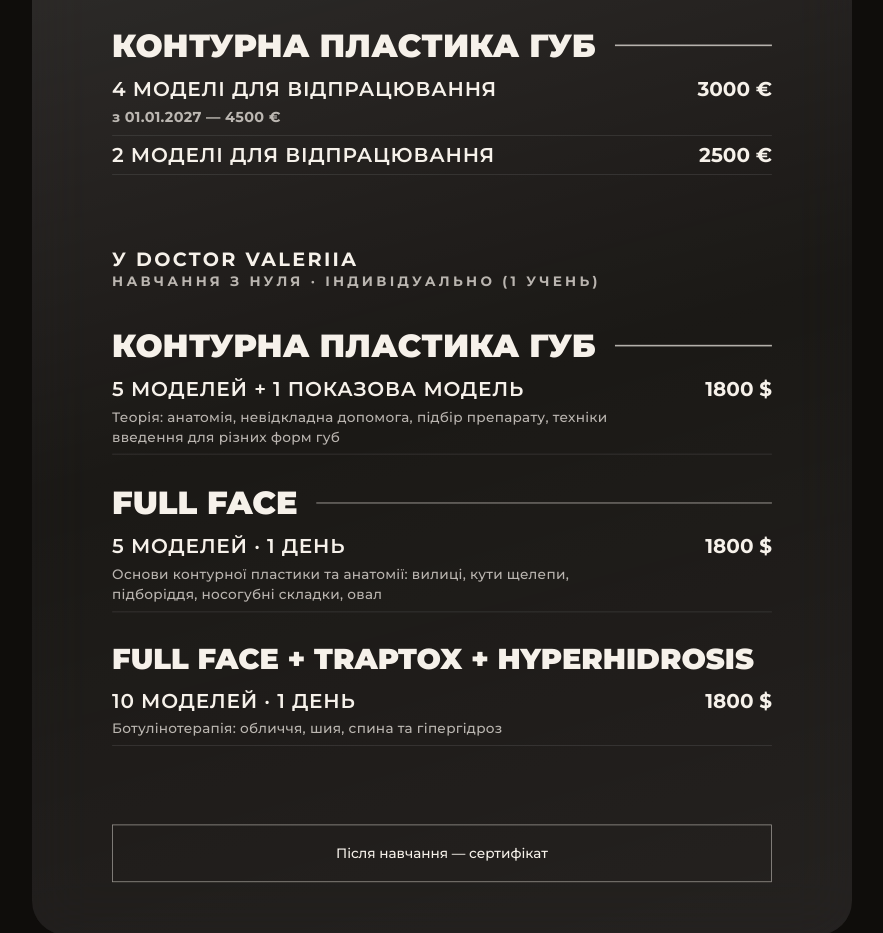
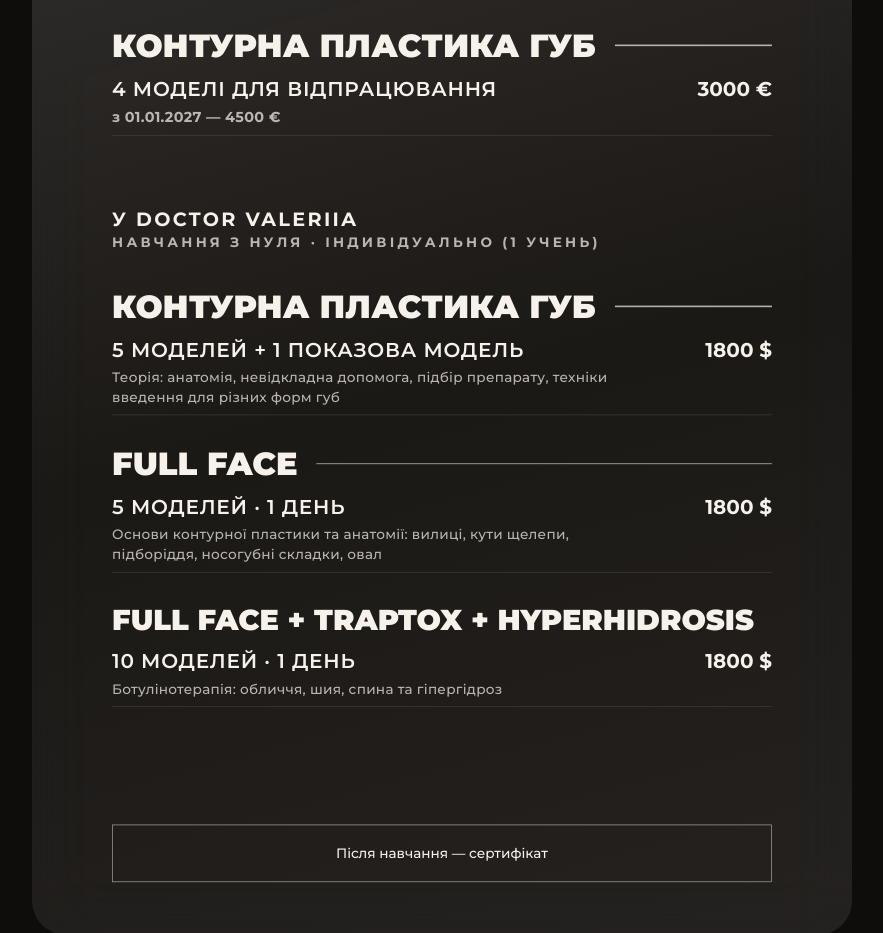
Before and after one commit to MarchelVideo/kondra-price, a plain HTML site: page index.html in a window 1280 px wide. Shown: the part 9561-10494 px from the top of the page, without its empty margins (198-1081 px from the left). Drawn offline with Linux system fonts and the light colour scheme.

Commit message:
Training: remove Doctor Kondra 2-model option
Co-Authored-By: Claude Opus 5.5 <noreply@anthropic.com>
Claude-Session: https://claude.ai/code/session_01DawK2hMuhCoN6nHoy7z5k1

```diff
--- a/index.html
+++ b/index.html
@@ -459,7 +459,6 @@ html{scroll-behavior:smooth}
 <div class="who">у Головного лікаря клініки Doctor Kondra</div>
 <div class="sh"><h2>Контурна пластика губ</h2><i></i></div>
 <div class="r"><span>4 моделі для відпрацювання<small style="font-weight:700;opacity:1;font-size:18px">з 01.01.2027 — 4500 €</small></span><b>3000 €</b></div>
-<div class="r"><span>2 моделі для відпрацювання</span><b>2500 €</b></div>
 
 <div class="who" style="margin-top:90px">у Doctor Valeriia</div>
 <div class="lb">Навчання з нуля · індивідуально (1 учень)</div>
```
